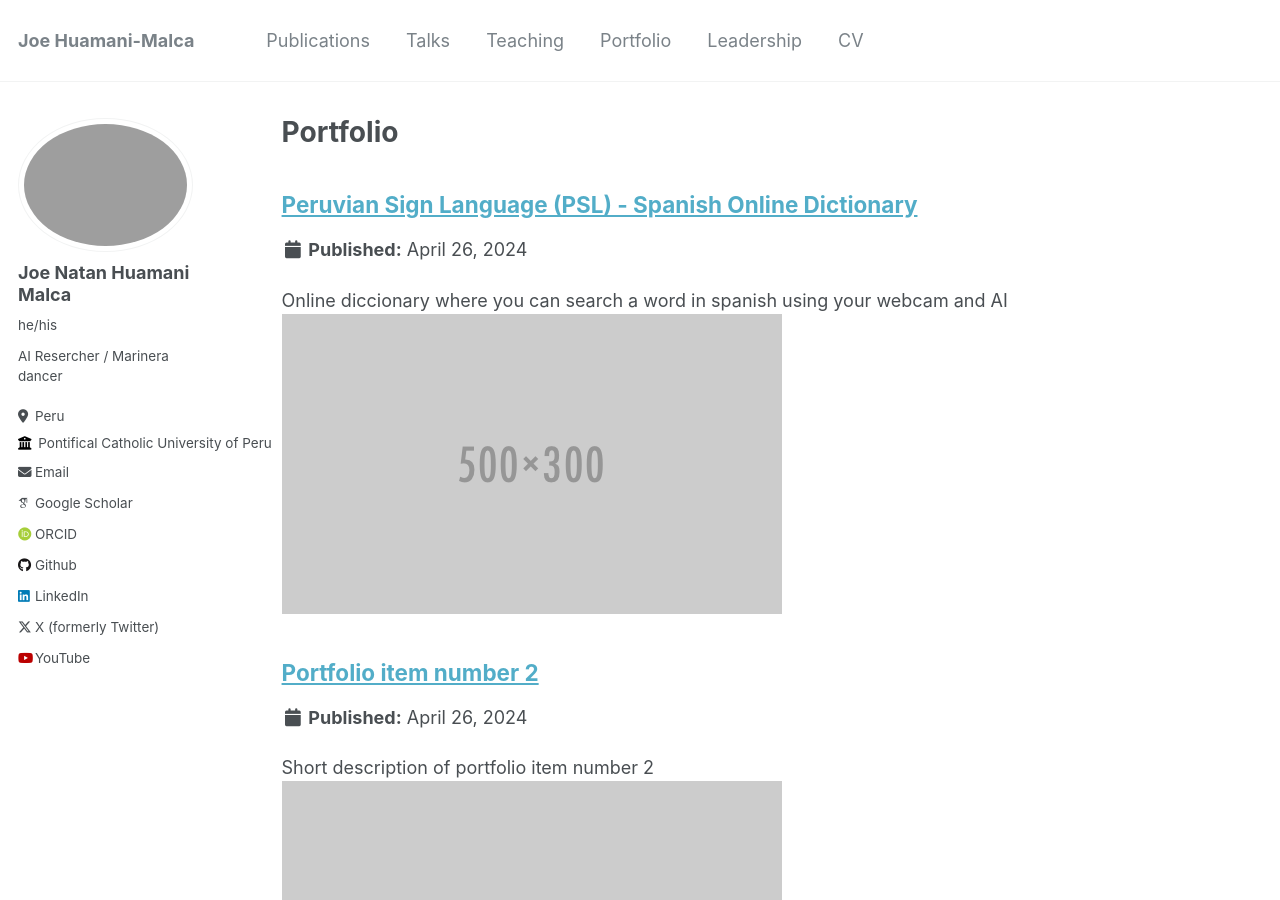
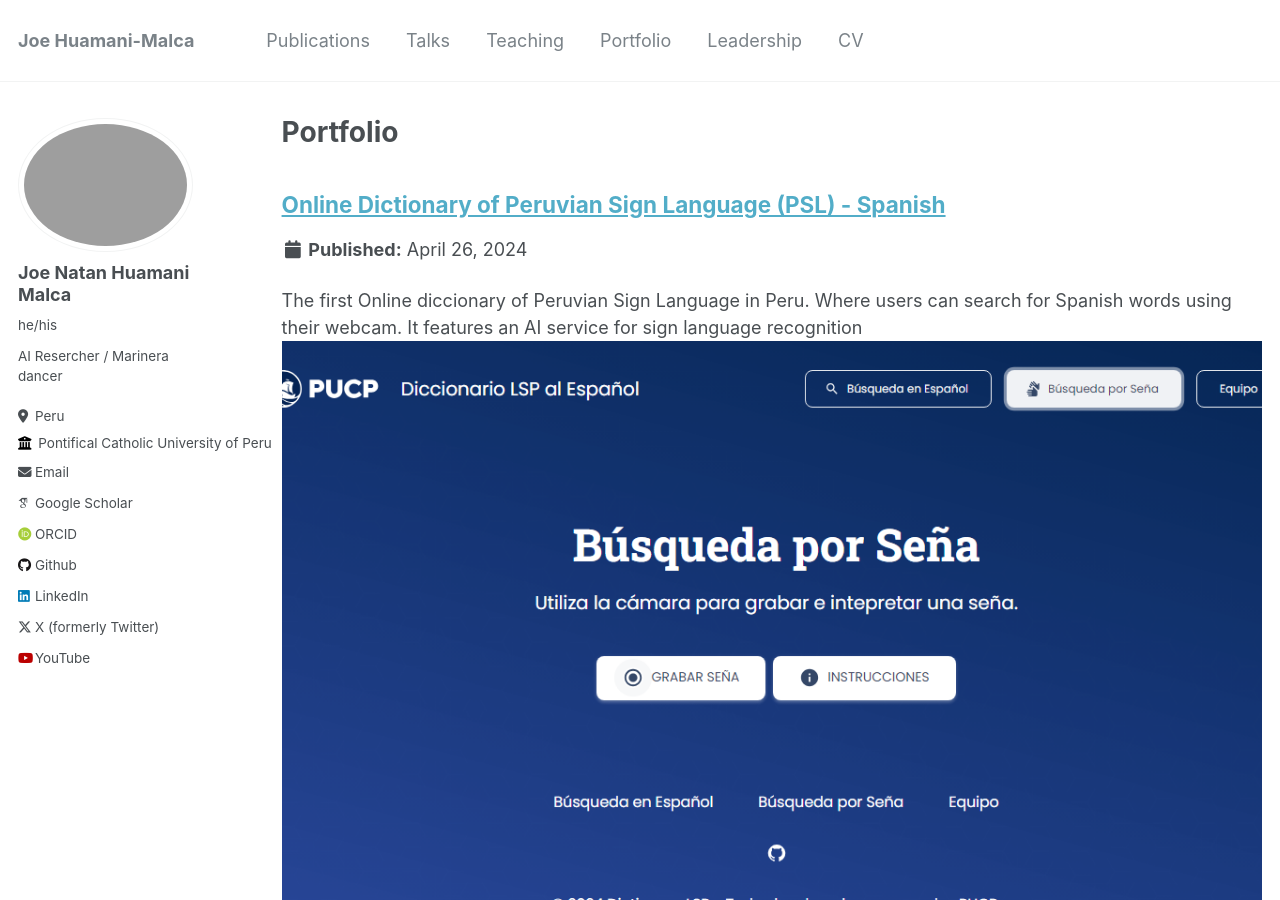
Before and after one commit to JoeNatan30/JoeHuamani.github.io, a Jekyll site: the page built from _pages/portfolio.html, in a window 1280 px wide and 900 px high. Built offline with Jekyll 4.4.1, drawn with Linux system fonts in a browser that asks for light colours; some web fonts are replaced.

Commit message:
portafolio diccionario

```diff
--- a/_portfolio/portfolio-1.md
+++ b/_portfolio/portfolio-1.md
@@ -1,6 +1,6 @@
 ---
-title: "Peruvian Sign Language (PSL) - Spanish Online Dictionary"
-excerpt: "Online diccionary where you can search a word in spanish using your webcam and AI <br/><img src='/images/500x300.png'>"
+title: "Online Dictionary of Peruvian Sign Language (PSL) - Spanish"
+excerpt: "The first Online diccionary of Peruvian Sign Language in Peru. Where users can search for Spanish words using their webcam. It features an AI service for sign language recognition <br/><img src='/images/diccionario.png'>"
 collection: portfolio
 ---
 
```
Also changed, not shown: images/diccionario.png (added).
